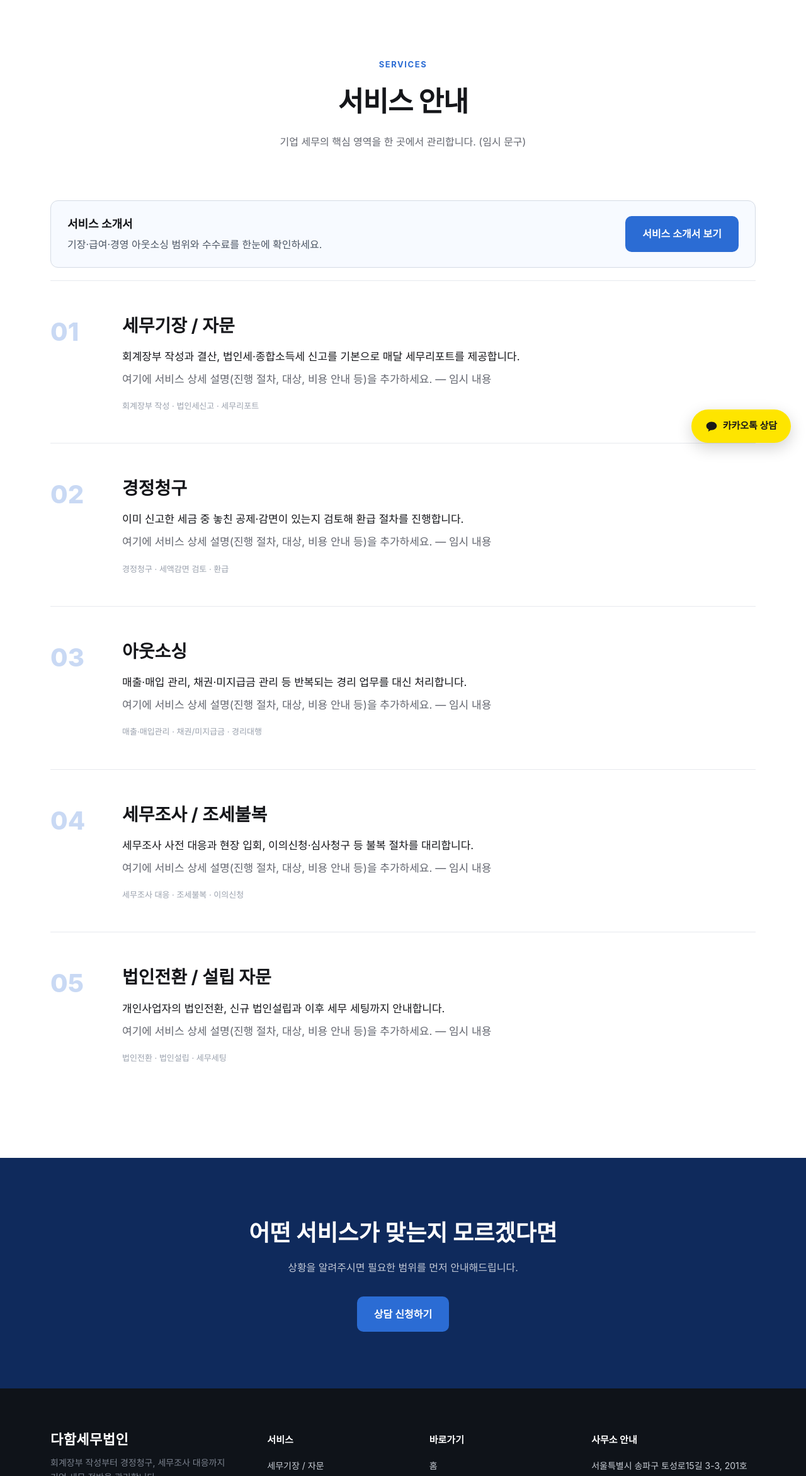
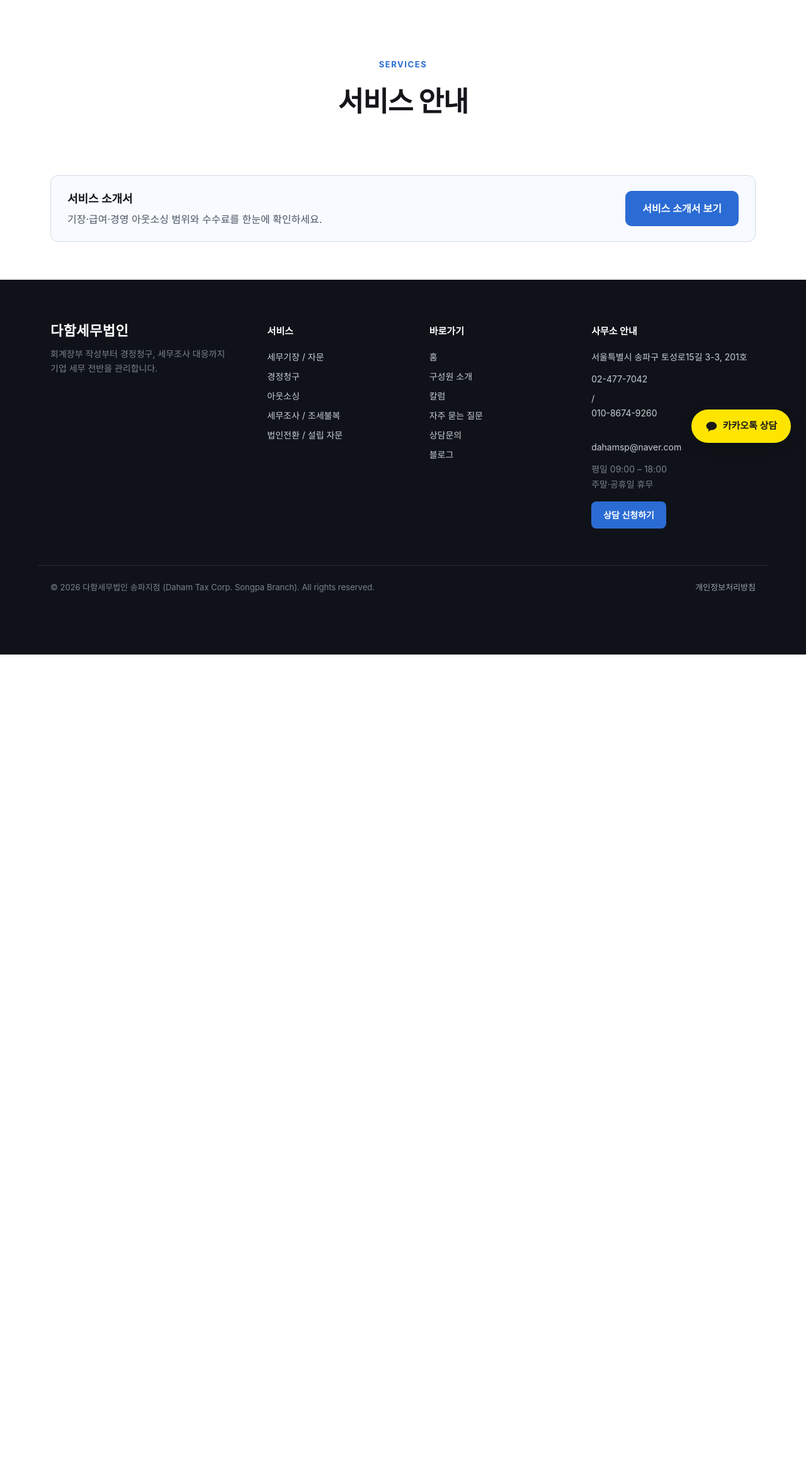
Before and after one commit to dahamsptax/dahamtax-songpa.github.io, a plain HTML site: page services.html in a window 1280 px wide. Shown: the part 73-2416 px from the top of the page at 63% size. After the commit the page ends 1112 px from the top, so only its background shows below. Drawn offline with Linux system fonts and the light colour scheme; a web font is replaced by a local one.

Commit message:
Services page: keep only 서비스 소개서
Co-Authored-By: Claude Sonnet 5.5 <noreply@anthropic.com>
Claude-Session: https://claude.ai/code/session_01KF1ckzrLb59VFHGRAp7vzy

```diff
--- a/js/main.js
+++ b/js/main.js
@@ -71,7 +71,7 @@
       <nav class="nav">
         <div class="nav-item has-sub">
           <a href="services.html" class="${page === "services" ? "active" : ""}">서비스</a>
-          <div class="sub">${SV.map(s => `<a href="services.html#${s.id}">${esc(s.title)}</a>`).join("")}<a href="intro/">서비스 소개서</a></div>
+          <div class="sub"><a href="intro/">서비스 소개서</a></div>
         </div>
         ${nav.slice(1).map(([h, t, k]) => `<a href="${h}" class="${page === k ? "active" : ""}">${t}</a>`).join("")}
         <a href="contact.html" class="btn btn-primary btn-sm">상담 신청</a>
--- a/services.html
+++ b/services.html
@@ -20,11 +20,10 @@
   <div class="container">
     <span class="eyebrow">SERVICES</span>
     <h1>서비스 안내</h1>
-    <p>기업 세무의 핵심 영역을 한 곳에서 관리합니다. (임시 문구)</p>
   </div>
 </section>
 
-<section class="block" style="padding-top:20px;padding-bottom:0">
+<section class="block" style="padding-top:20px;padding-bottom:60px">
   <div class="container">
     <div style="display:flex;justify-content:space-between;align-items:center;gap:16px;flex-wrap:wrap;border:1px solid #d5dbe5;border-radius:12px;padding:22px 26px;background:#f7faff">
       <div><strong style="font-size:18px">서비스 소개서</strong><div style="margin-top:4px;color:#4b5563">기장·급여·경영 아웃소싱 범위와 수수료를 한눈에 확인하세요.</div></div>
@@ -33,19 +32,7 @@
   </div>
 </section>
 
-<section class="block" style="padding-top:20px">
-  <div class="container" id="service-list"></div>
-</section>
-
-<section class="cta-band">
-  <div class="container">
-    <h2>어떤 서비스가 맞는지 모르겠다면</h2>
-    <p>상황을 알려주시면 필요한 범위를 먼저 안내해드립니다.</p>
-    <a class="btn btn-primary" href="contact.html">상담 신청하기</a>
-  </div>
-</section>
-
 <script src="js/config.js?v=13"></script>
-<script src="js/main.js?v=20"></script>
+<script src="js/main.js?v=21"></script>
 </body>
 </html>
```
Also changed, not shown: about.html (+1 -1 lines), column.html (+1 -1 lines), contact.html (+1 -1 lines), faq.html (+1 -1 lines), index.html (+1 -1 lines), post.html (+1 -1 lines), privacy.html (+1 -1 lines).
